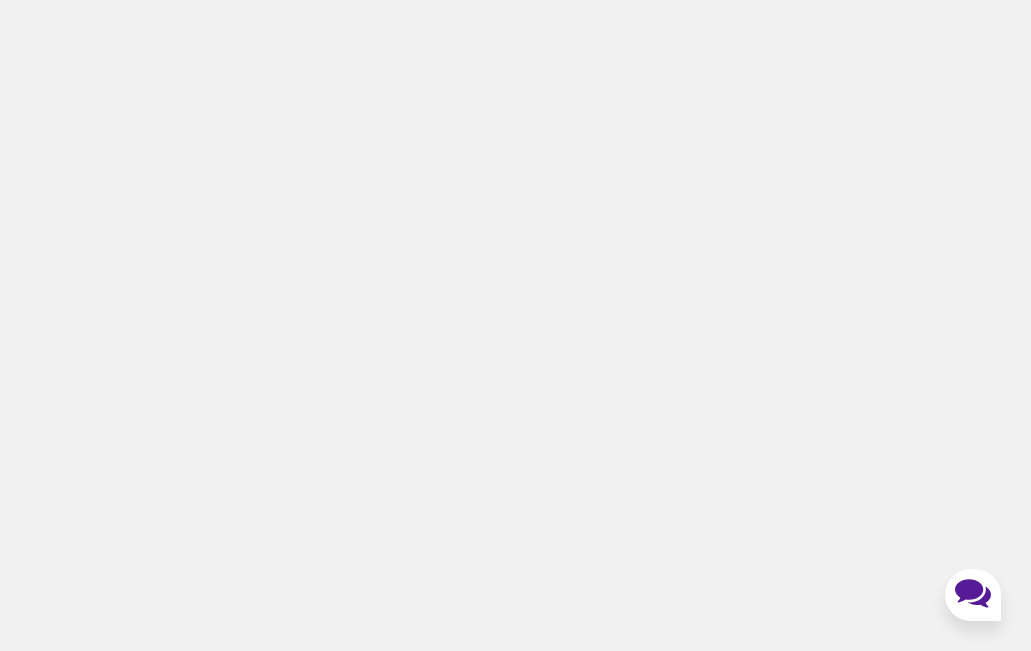
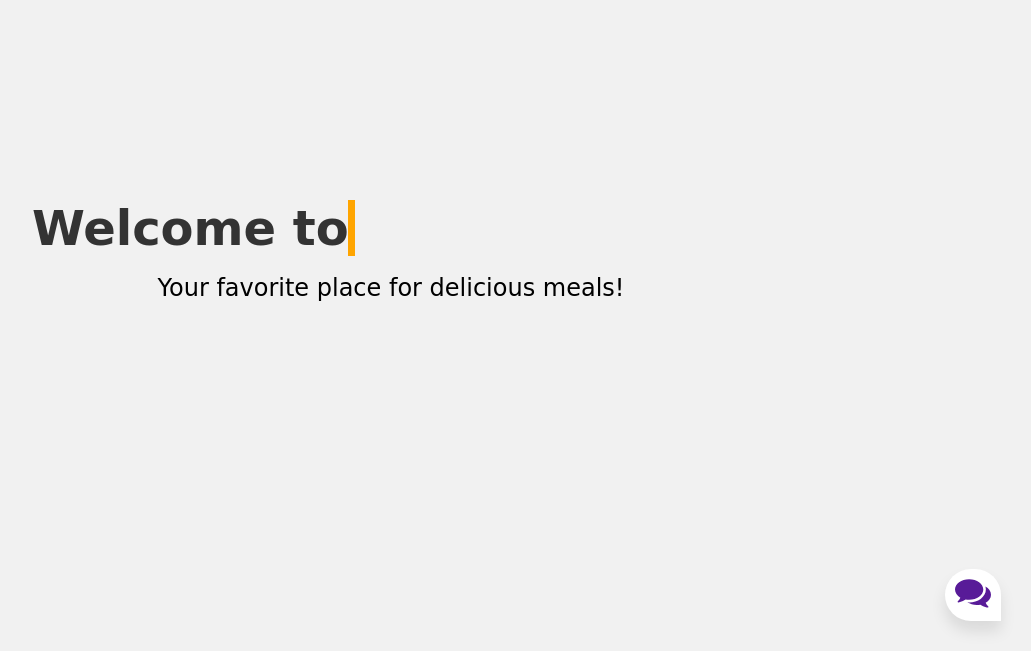
Before and after one commit to CODING-Enthusiast9857/AI-Chatbot, a Flask app: page / in a window 1280 px wide. Shown: the part 149-800 px from the top of the page, without its empty margins (249-1280 px from the left). Run offline with Flask 3, Linux system fonts and the light colour scheme.

Commit message:
animation effect added

```diff
--- a/static/style.css
+++ b/static/style.css
@@ -4,11 +4,19 @@
     padding: 0;
 }
 
+@import url('https://fonts.googleapis.com/css2?family=Great+Vibes&display=swap'); /* Import fancy font */
+
 body {
     font-family: 'Nunito', sans-serif;
     font-weight: 400;
     font-size: 100%;
     background: #F1F1F1;
+    background-size: cover;
+    display: flex;
+    justify-content: center;
+    align-items: center;
+    height: 100vh;
+    text-align: center;
 }
 
 *, html {
@@ -17,6 +25,44 @@
     --primaryBoxShadow: 0px 10px 15px rgba(0, 0, 0, 0.1);
     --secondaryBoxShadow: 0px -10px 15px rgba(0, 0, 0, 0.1);
     --primary: #581B98;
+}
+
+.header {
+    text-align: center;
+    padding: 50px;
+}
+
+.header h1 {
+    margin: 0;
+    font-size: 3em;
+    color: #333;
+    font-family: 'Great Vibes', cursive;
+    overflow: hidden;
+    white-space: nowrap;
+    border-right: .15em solid orange;
+    animation: typing 5s steps(40, end) infinite, blink-caret .75s step-end infinite;
+}
+
+@keyframes typing {
+    0% { width: 0 }
+    70% { width: 100% }
+    85% { width: 100% }
+    100% { width: 0 }
+}
+
+@keyframes blink-caret {
+    from, to { border-color: transparent }
+    50% { border-color: orange; }
+}
+
+.header h1 .restaurant-name {
+    color: #ff6347; /* Different color for restaurant name */
+}
+
+.header p {
+    font-family: 'Great Vibes', cursive;
+    margin: 0;
+    font-size: 1.5em;
 }
 
 /* CHATBOX
--- a/templates/base.html
+++ b/templates/base.html
@@ -8,6 +8,10 @@
 </head>
 <body>
 <div class="container">
+    <div class="header">
+        <h1>Welcome to <span class = "restaurant-name">Sizzle & Spice</span></h1><br>
+        <p>Your favorite place for delicious meals!</p>
+    </div>
     <div class="chatbox">
         <div class="chatbox__support">
             <div class="chatbox__header">
```
